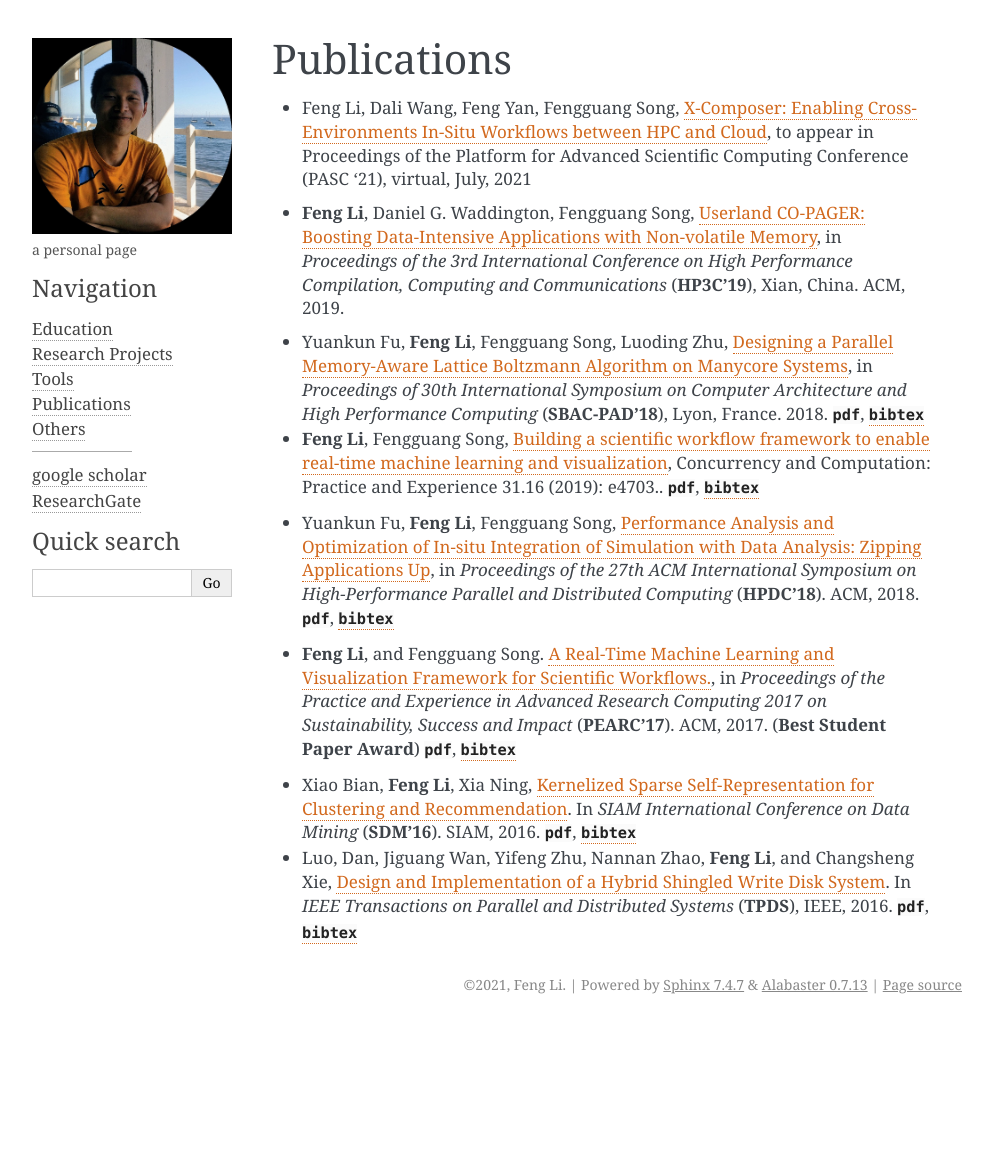
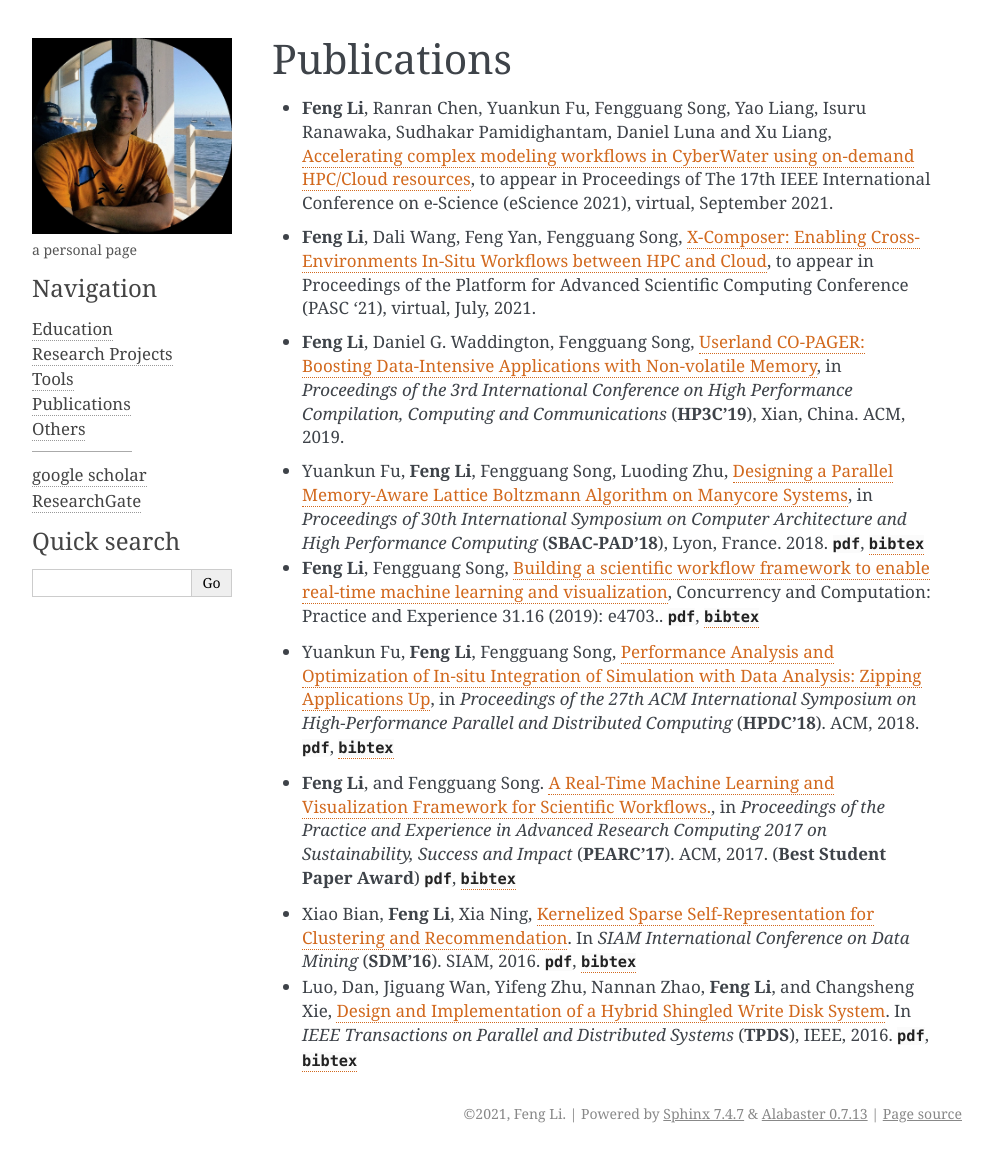
Before and after one commit to fengggli/fengggli.github.io, a Sphinx documentation site: the page built from source/publications.rst, in a window 1280 px wide and 1153 px high. Shown: the whole window, without its empty margins (148-1141 px from the left). Built offline with Sphinx 7.4.7, drawn with Linux system fonts in a browser that asks for light colours.

Commit message:
update escience 21 update

```diff
--- a/source/experience.rst
+++ b/source/experience.rst
@@ -10,13 +10,15 @@ Computer Science Department at IUPUI
 
 * Design, and prototype a framework that can be used to launch in-situ workflows across HPC and Cloud systems.
 * Formalize the scheduling problem for in-situ workflows, design and evaluate heuristic-based algorithms to improve workflow metrics such as throughput and latency.
+* A :ref:`paper <bib-li2021xcomposer>` was accepted by PASC'21.
+
 
 **Jan 2020 ~ Now, on demand HPC/Cloud access for CyberWater project (in progress)**
 
 * Design/test/improve the 'on demand' HPC/Cloud acceleration feature for `Cyberwater project <https://www.cuahsi.org/projects/cyberwater/>`_ -- a community-driven, multi-institutional earth-science project.
 * Enhance local development environment with Airavata SciGap based gateway APIs, so that computationally expensive/data-intensive operations are offloaded to XSEDE HPCs and public Clouds.
 * Test, refine, and optimize hydrology simulation models in modern HPC environments.
-
+* A :ref:`paper <bib-li2021launchagent>` was accepted by e-science'21.
 
 **Jan 2019~ Dec 2019, Architecture-aware Neural Network**
 
--- a/source/publications.rst
+++ b/source/publications.rst
@@ -3,8 +3,12 @@
 Publications
 ============
 
+
+.. _bib-li2021launchagent:
+* **Feng Li**, Ranran Chen, Yuankun Fu, Fengguang Song, Yao Liang, Isuru Ranawaka, Sudhakar Pamidighantam, Daniel Luna and Xu Liang, `Accelerating complex modeling workflows in CyberWater using on-demand HPC/Cloud resources <https://www.escience2021.org/>`_, to appear in Proceedings of The 17th IEEE International Conference on e-Science (eScience 2021), virtual, September 2021.
+
 .. _bib-li2021xcomposer:
-* Feng Li, Dali Wang, Feng Yan, Fengguang Song, `X-Composer: Enabling Cross-Environments In-Situ Workflows between HPC and Cloud <https://pasc21.pasc-conference.org/program/papers/>`_, to appear in Proceedings of the Platform for Advanced Scientific Computing Conference (PASC '21), virtual, July, 2021
+* **Feng Li**, Dali Wang, Feng Yan, Fengguang Song, `X-Composer: Enabling Cross-Environments In-Situ Workflows between HPC and Cloud <https://pasc21.pasc-conference.org/program/papers/>`_, to appear in Proceedings of the Platform for Advanced Scientific Computing Conference (PASC '21), virtual, July, 2021.
 
 .. _bib-li2019copager:
 
```
